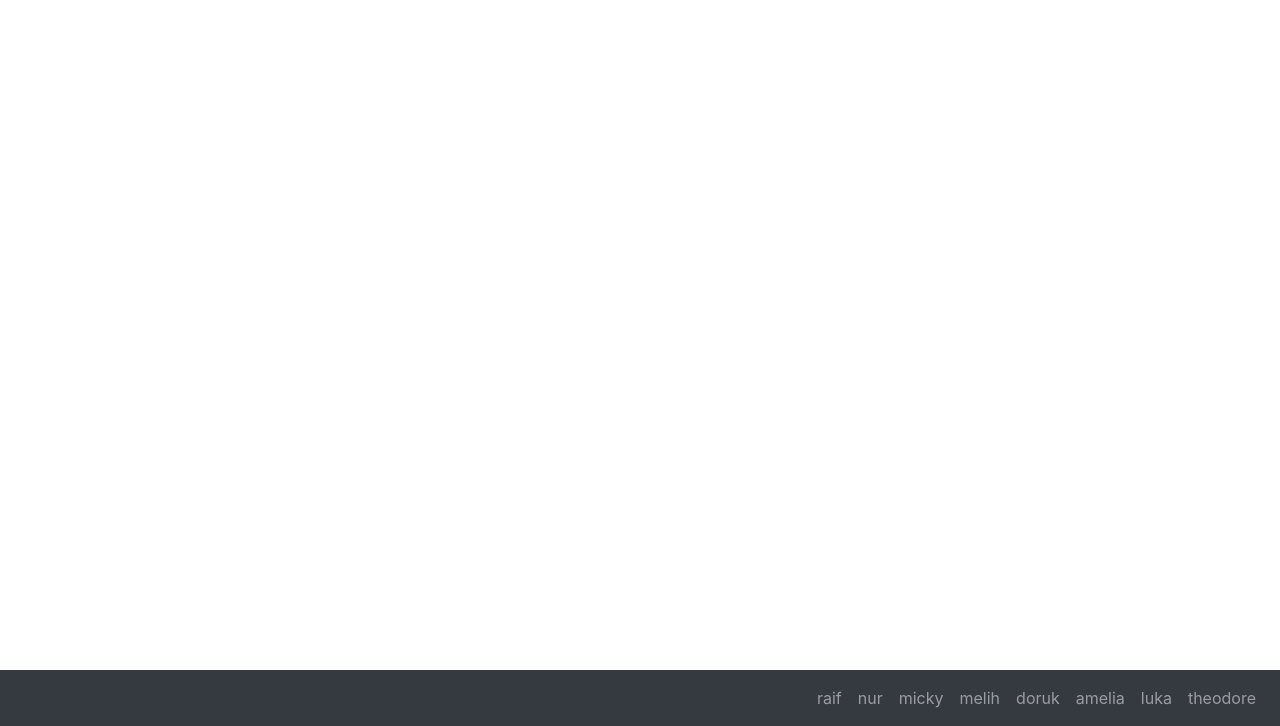
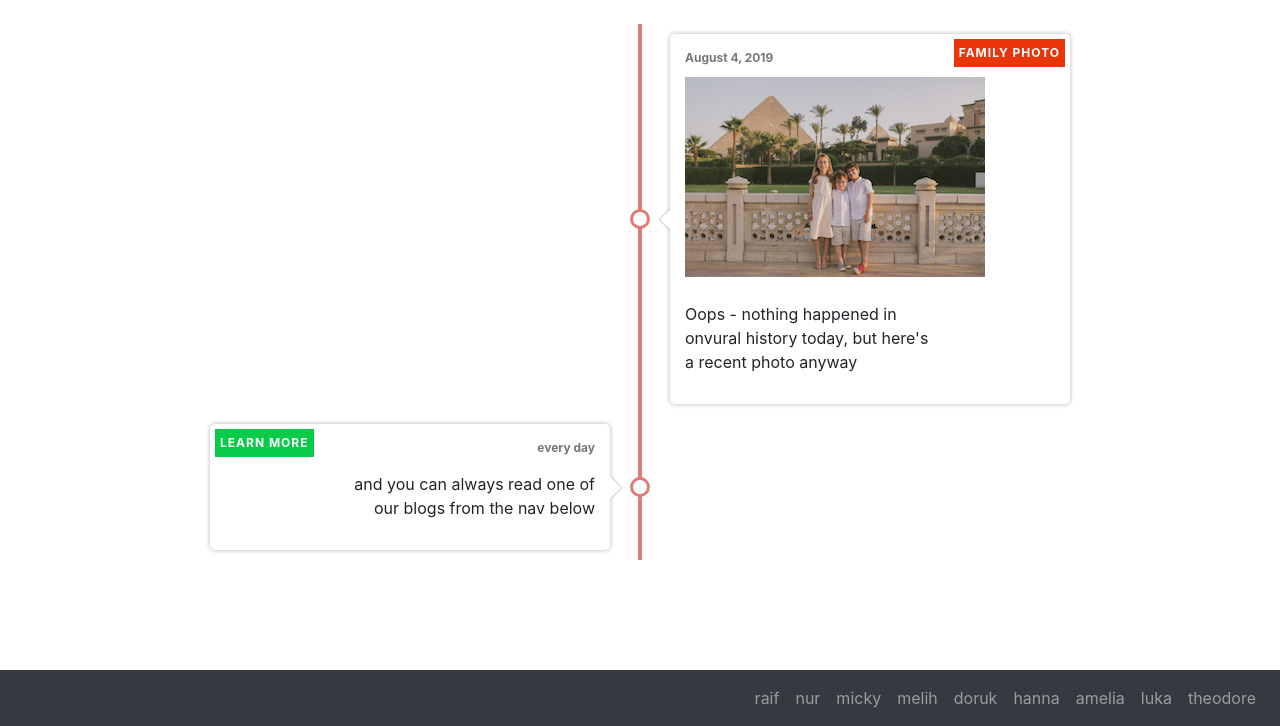
Before and after one commit to meliho/onvural-website, a React app: page / in a window 1280 px wide. Shown: the part 74-800 px from the top of the page. Built offline with nearby package versions, Linux system fonts and the light colour scheme.

Commit message:
Finished the first version of the website with a default page, and image

```diff
--- a/public/index.html
+++ b/public/index.html
@@ -17,6 +17,7 @@
   </head>
   <body>
     <noscript>You need to enable JavaScript to run this app.</noscript>
+    <h2>today in onvural history</h2>
     <div id="root"></div>
     <nav class="navbar fixed-bottom navbar-expand-sm navbar-dark bg-dark">
       <button class="navbar-toggler" type="button" data-toggle="collapse" data-target="#navbarCollapse" aria-controls="navbarCollapse" aria-expanded="false" aria-label="Toggle navigation">
@@ -40,6 +41,9 @@
             <a class="nav-link" href="http://onvural.net/doruk">doruk</a>
           </li>
           <li class="nav-item">
+            <a class="nav-link" href="#">hanna</a>
+          </li>
+          <li class="nav-item">
             <a class="nav-link" href="#">amelia</a>
           </li>
           <li class="nav-item">
--- a/src/components/Dateheader.js
+++ /dev/null
@@ -1,7 +0,0 @@
-import React from 'react';
-
-const Dateheader = ({ data }) => (
-    <h1 id="dateHeader">the onvural family on {data}</h1>
-);
-
-export default Dateheader;
--- /dev/null
+++ b/src/components/DefaultBlogLink.js
@@ -0,0 +1,16 @@
+import React from 'react';
+
+const DefaultBlogLink = () => (
+  <div className="timeline-item">
+    <div className="timeline-item-content">
+        <span className="tag" style={{ background: "#08CB49" }}>
+            learn more
+        </span>
+        <time>every day</time>
+        <p>and you can always read one of our blogs from the nav below</p>
+        <span className="circle" />
+    </div>
+  </div>
+);
+
+export default DefaultBlogLink;
--- /dev/null
+++ b/src/components/DefaultImage.js
@@ -0,0 +1,17 @@
+import React from 'react';
+
+const DefaultImage = () => (
+    <div className="timeline-item">
+        <div className="timeline-item-content">
+            <span className="tag" style={{ background: "#EA350A" }}>
+                family photo
+            </span>
+            <time>August 4, 2019</time>
+            <img src="/images/thumbnail/default.jpg" alt="Onvural babies in Cairo"/>
+            <p>Oops - nothing happened in onvural history today, but here's a recent photo anyway</p>
+            <span className="circle" />
+        </div>
+    </div>
+);
+
+export default DefaultImage;
--- a/src/components/Timeline.js
+++ b/src/components/Timeline.js
@@ -1,22 +1,29 @@
-import React from 'react';
+import React, {Component} from 'react';
 import TimelineItem from './TimelineItem.js';
-import Dateheader from './Dateheader.js';
+import DefaultImage from './DefaultImage.js';
+import DefaultBlogLink from './DefaultBlogLink.js';
 import todayData from './data.js';
 
-const months = ["January", "February", "March", "April", "May", "June", "July", "August", "September", "October", "November", "December"];
-let today = new Date();
-let todayString = months[today.getMonth()]+" "+today.getDate();
+class Timeline extends Component {
 
-const Timeline = () =>
-    todayData.length > 0 && (
-        <div>
-          <Dateheader data={todayString}/>
+  render() {
+    if(todayData.length > 0) {
+      return (
         <div className="timeline-container">
             {todayData.map((data, idx) => (
                 <TimelineItem data={data} key={idx} />
             ))}
         </div>
+      );
+    } else {
+      return (
+        <div className="timeline-container">
+          <DefaultImage />
+          <DefaultBlogLink />
         </div>
       );
+    }
+  }
+}
 
 export default Timeline;
--- a/src/components/TimelineItem.js
+++ b/src/components/TimelineItem.js
@@ -8,7 +8,7 @@ const TimelineItem = ({ data }) => (
             </span>
             <time>{data.date}</time>
             {data.img && (
-                <img src={data.img.url} />
+                <img src={data.img.url} alt="{data.text}"/>
             )}
             <p>{data.text}</p>
             <span className="circle" />
--- a/src/components/data.js
+++ b/src/components/data.js
@@ -8,7 +8,7 @@ let timelineData = [
         }
     },
     {
-        date: 'August 29, 2019',
+        date: 'August 30, 2019',
         text: 'Test new date filter',
         category: {
           tag: 'testing',
--- a/src/index.css
+++ b/src/index.css
@@ -7,7 +7,7 @@ body {
   -moz-osx-font-smoothing: grayscale;
 }
 
-#dateHeader {
+h2 {
   margin: 20px 20px;
 }
 
@@ -21,7 +21,9 @@ code {
     flex-direction: column;
     position: relative;
     margin: 40px 0;
-}.timeline-container::after {
+}
+
+.timeline-container::after {
     background-color: #e17b77;
     content: '';
     position: absolute;
@@ -37,7 +39,9 @@ code {
     position: relative;
     margin: 10px 0;
     width: 50%;
-}.timeline-item:nth-child(odd) {
+}
+
+.timeline-item:nth-child(odd) {
     align-self: flex-end;
     justify-content: flex-start;
     padding-left: 30px;
@@ -73,6 +77,10 @@ code {
     right: auto;
     left: -7.5px;
     box-shadow: -1px 1px 1px rgba(0, 0, 0, 0.2);
+}
+
+.timeline-item-content img {
+  margin: 10px 0;
 }
 
 .timeline-item-content .tag {
```
Also changed, not shown: public/images/full/default.jpg (added), public/images/thumbnail/default.jpg (added). Lines whose indentation alone changed are shown as unchanged.
